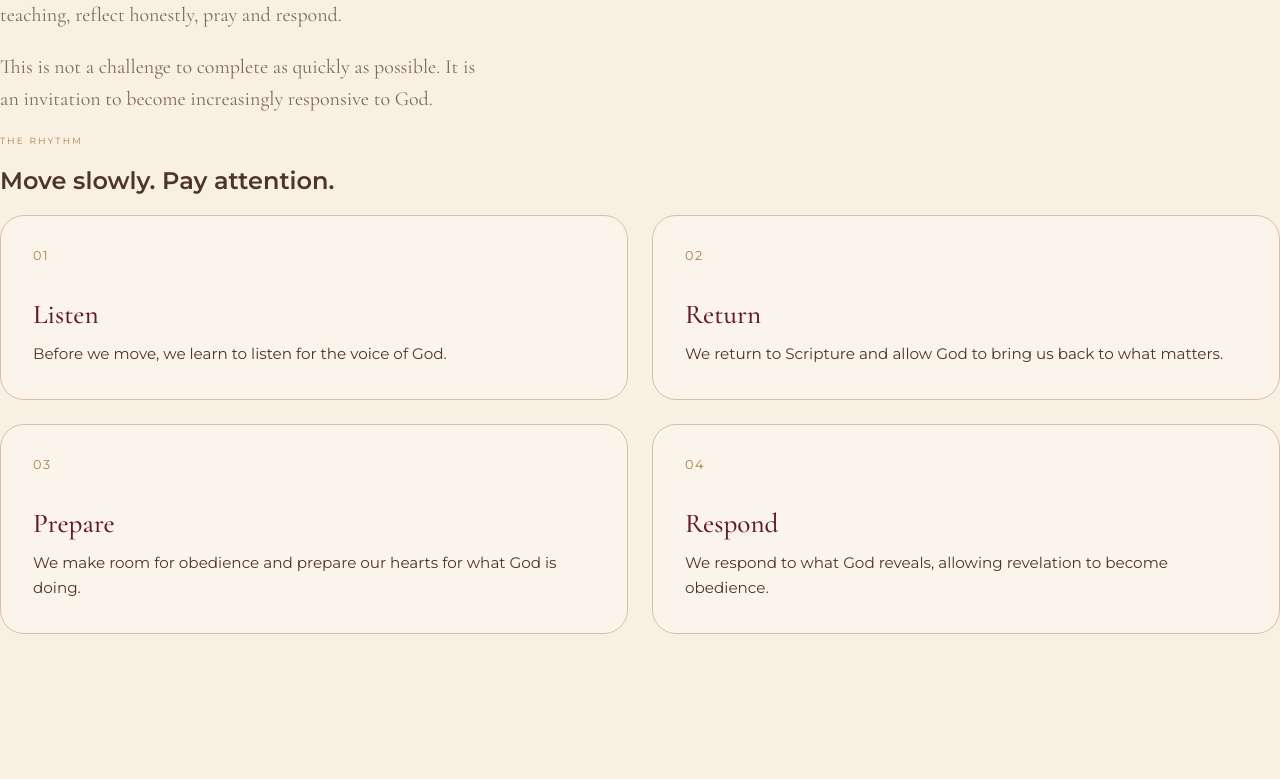
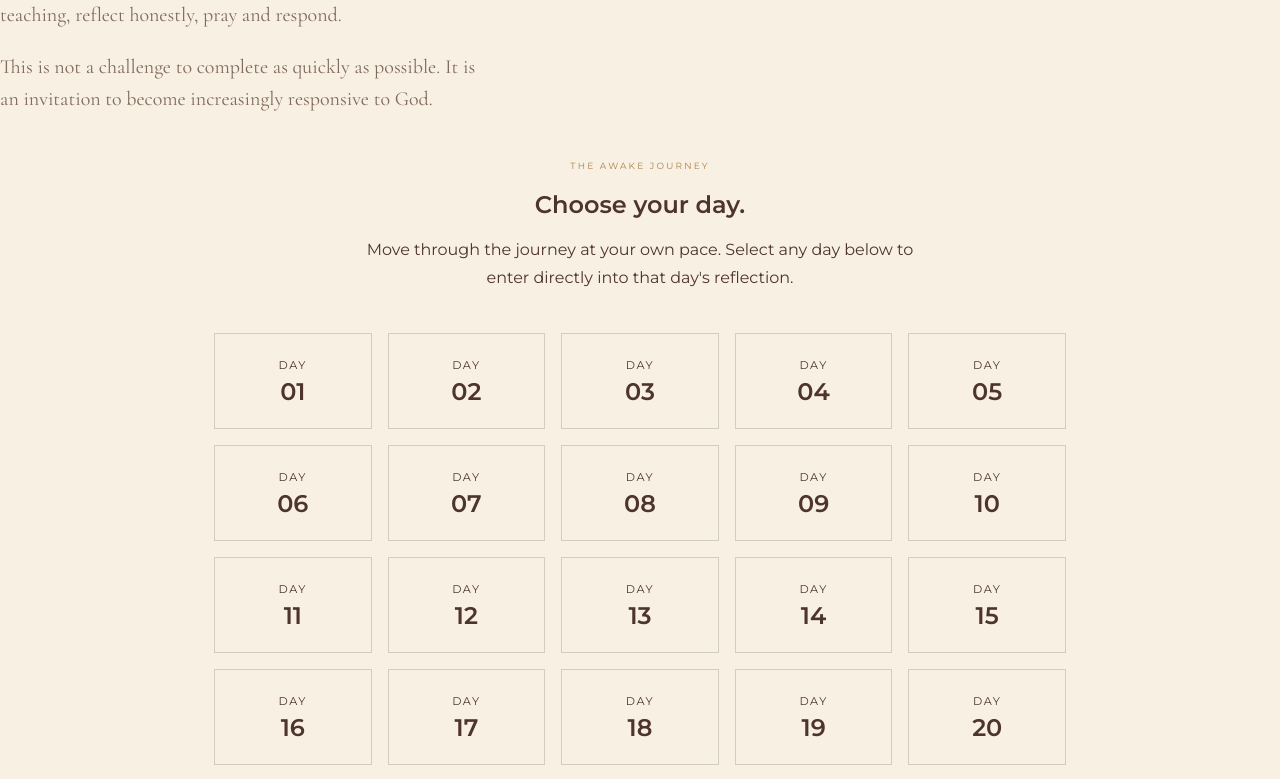
Before and after one commit to ROOTEDWITHKHETHIWE/Rooted-with-Khethiwe-correct, a Next.js app: page /journey in a window 1280 px wide. Shown: the part 1520-2299 px from the top of the page. Built offline with nearby package versions, Linux system fonts and the light colour scheme.

Commit message:
Update page.tsx

```diff
--- a/app/journey/page.tsx
+++ b/app/journey/page.tsx
@@ -1,4 +1,6 @@
 import Link from "next/link";
+
+const days = Array.from({ length: 30 }, (_, index) => index + 1);
 
 export default function JourneyPage() {
   return (
@@ -100,6 +102,88 @@ export default function JourneyPage() {
         </div>
       </section>
 
+      {/* 30-DAY JOURNEY NAVIGATION */}
+      <section
+        style={{
+          maxWidth: "900px",
+          margin: "0 auto",
+          padding: "1rem 1.5rem 5rem",
+        }}
+      >
+        <div
+          style={{
+            textAlign: "center",
+            marginBottom: "2.5rem",
+          }}
+        >
+          <p className="section-label">THE AWAKE JOURNEY</p>
+
+          <h2
+            style={{
+              lineHeight: "1.2",
+              marginBottom: "1rem",
+            }}
+          >
+            Choose your day.
+          </h2>
+
+          <p
+            style={{
+              maxWidth: "560px",
+              margin: "0 auto",
+              lineHeight: "1.8",
+            }}
+          >
+            Move through the journey at your own pace. Select any day below
+            to enter directly into that day's reflection.
+          </p>
+        </div>
+
+        <div
+          style={{
+            display: "grid",
+            gridTemplateColumns: "repeat(auto-fit, minmax(130px, 1fr))",
+            gap: "1rem",
+          }}
+        >
+          {days.map((day) => (
+            <Link
+              key={day}
+              href={`/journey/day/${day}`}
+              style={{
+                display: "block",
+                border: "1px solid rgba(0,0,0,0.15)",
+                padding: "1.5rem 1rem",
+                textAlign: "center",
+                textDecoration: "none",
+                transition: "transform 0.2s ease",
+              }}
+            >
+              <span
+                style={{
+                  display: "block",
+                  fontSize: "0.7rem",
+                  letterSpacing: "0.14em",
+                  marginBottom: "0.5rem",
+                }}
+              >
+                DAY
+              </span>
+
+              <strong
+                style={{
+                  display: "block",
+                  fontSize: "1.5rem",
+                  lineHeight: "1",
+                }}
+              >
+                {String(day).padStart(2, "0")}
+              </strong>
+            </Link>
+          ))}
+        </div>
+      </section>
+
       <section className="journey-stages">
         <p className="section-label">THE RHYTHM</p>
 
```
